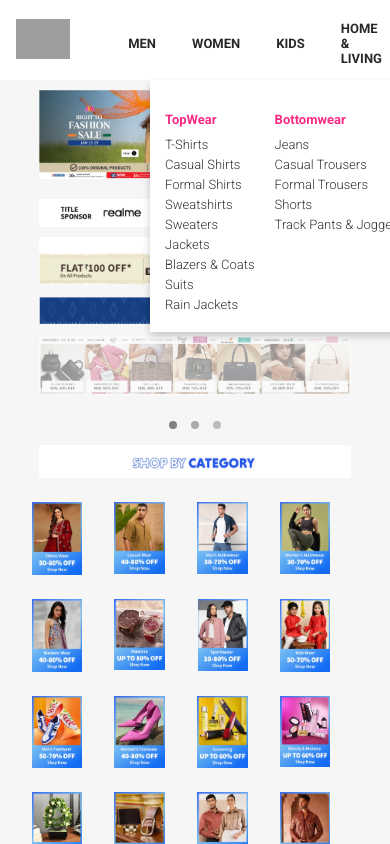
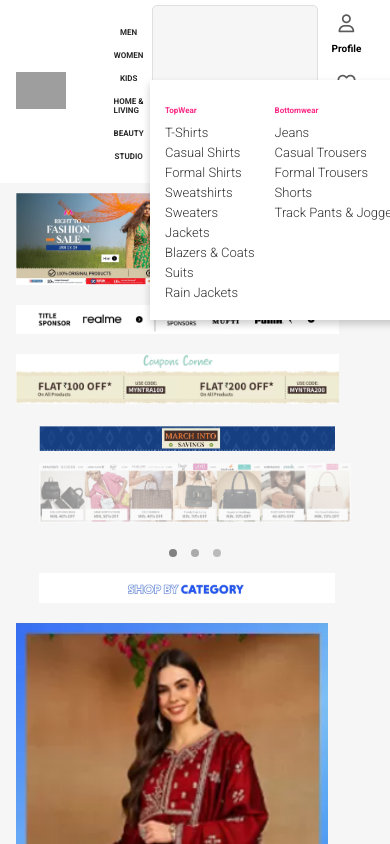
Before and after one commit to Gauravgupta022/Myntra-Clone, a plain HTML site: page index.html in a window 390 px wide. Drawn offline with Linux system fonts and the light colour scheme; grey boxes are pictures that could not be loaded.

Commit message:
Update style.css

```diff
--- a/style.css
+++ b/style.css
@@ -296,3 +296,71 @@ nav ul a{
 
 }
  */
+/* Additional Responsive Styles */
+
+/* For tablets (768px and below) */
+@media (max-width: 768px) {
+    header {
+        flex-direction: column;
+        height: auto;
+        padding: 10px 0;
+    }
+    .left img {
+        width: 50px;
+        height: auto;
+    }
+    nav ul {
+        flex-direction: column;
+        align-items: center;
+    }
+    nav ul li {
+        font-size: 10px;
+        padding: 5px 0;
+    }
+    .searchBox {
+        width: 90%;
+        margin: 10px auto;
+    }
+    .rightBox {
+        flex-direction: column;
+        margin: 10px auto;
+    }
+    .itemImg {
+        width: 40vw;
+        margin: 8px auto;
+    }
+    .homeImg, .homeImg1, .homeImg2 {
+        width: 90%;
+        margin: 10px auto;
+    }
+}
+
+/* For mobile phones (480px and below) */
+@media (max-width: 480px) {
+    header {
+        padding: 5px 0;
+    }
+    .searchBox {
+        margin: 5px auto;
+        width: 95%;
+    }
+    nav ul li {
+        font-size: 8px;
+    }
+    .rightBox div {
+        font-size: 10px;
+    }
+    .itemImg {
+        width: 80vw;
+    }
+    .textImg {
+        width: 95%;
+    }
+    .footer_column {
+        font-size: 12px;
+        padding: 10px;
+    }
+    .footer_container {
+        flex-direction: column;
+    }
+}
```
